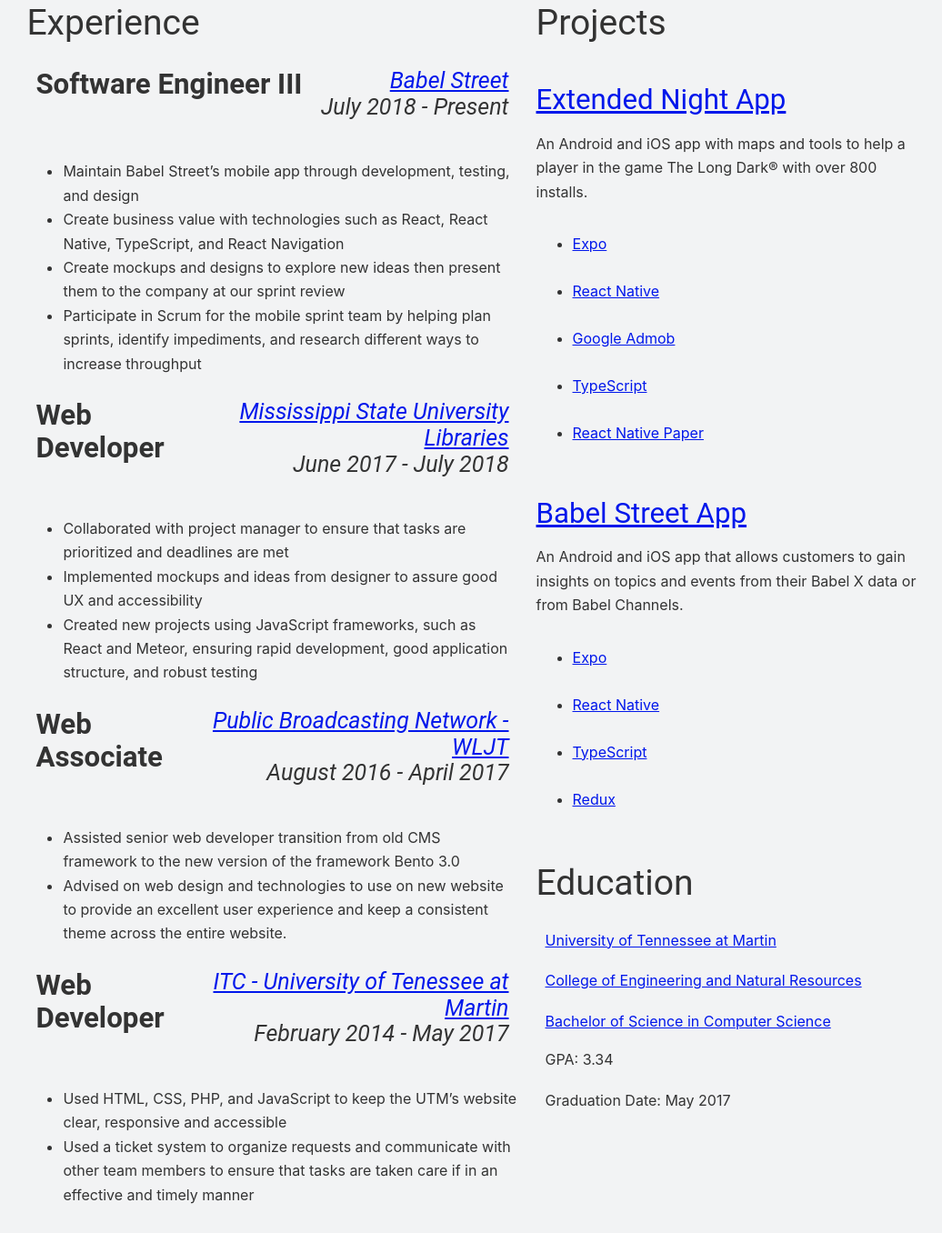
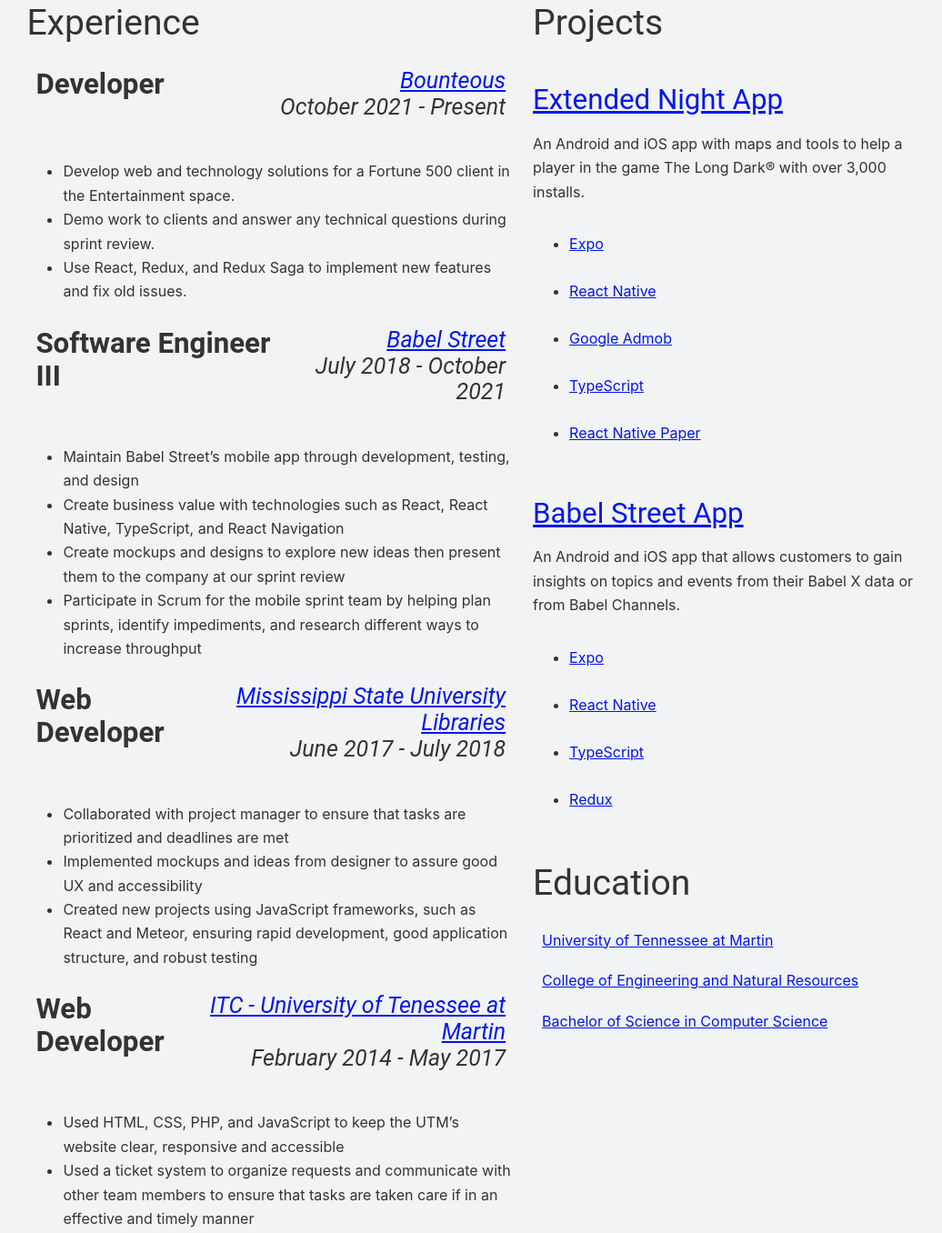
Before and after one commit to brooksbecton/resume, a plain HTML site: page index.html in a window 1280 px wide. Shown: the part 140-1496 px from the top of the page at 91% size, without its empty margins (115-1151 px from the left). Drawn offline with Linux system fonts and the light colour scheme.

Commit message:
Add Bounteous

```diff
--- a/index.html
+++ b/index.html
@@ -6,26 +6,11 @@
     <meta http-equiv="X-UA-Compatible" content="ie=edge" />
     <meta
       name="Description"
-      content="Software Developer Brooks Becton's resume"
+      content="Software Developer Brooks Becton's resumé"
     />
     <title>Brooks Becton Resumé</title>
     <link rel="shortcut icon" href="assets/favicon.ico" />
     <link rel="stylesheet" href="style.css" />
-
-    <!-- Global site tag (gtag.js) - Google Analytics -->
-    <script
-      async
-      src="https://www.googletagmanager.com/gtag/js?id=UA-156513006-1"
-    ></script>
-    <script>
-      window.dataLayer = window.dataLayer || [];
-      function gtag() {
-        dataLayer.push(arguments);
-      }
-      gtag("js", new Date());
-
-      gtag("config", "UA-156513006-1");
-    </script>
   </head>
   <body>
     <main>
@@ -54,10 +39,33 @@
 
           <section class="job">
             <div class="job-title">
+              <h3>Developer</h3>
+              <h4>
+                <a href="https://www.bounteous.com/">Bounteous</a> <br />
+                October 2021 - Present
+              </h4>
+            </div>
+
+            <ul>
+              <li>
+                Develop web and technology solutions for a Fortune 500 client in
+                the Entertainment space.
+              </li>
+              <li>
+                Demo work to clients and answer any technical questions during
+                sprint review.
+              </li>
+              <li>
+                Use React, Redux, and Redux Saga to implement new features and fix old issues.
+              </li>
+            </ul>
+          </section>
+          <section class="job">
+            <div class="job-title">
               <h3>Software Engineer III</h3>
               <h4>
                 <a href="https://www.babelstreet.com/">Babel Street</a> <br />
-                July 2018 - Present
+                July 2018 - October 2021
               </h4>
             </div>
 
@@ -113,31 +121,6 @@
 
           <section class="job">
             <div class="job-title">
-              <h3>Web Associate</h3>
-              <h4>
-                <a href="https://www.westtnpbs.org/"
-                  >Public Broadcasting Network - WLJT</a
-                >
-                <br />
-                August 2016 - April 2017
-              </h4>
-            </div>
-
-            <ul>
-              <li>
-                Assisted senior web developer transition from old CMS framework
-                to the new version of the framework Bento 3.0
-              </li>
-              <li>
-                Advised on web design and technologies to use on new website to
-                provide an excellent user experience and keep a consistent theme
-                across the entire website.
-              </li>
-            </ul>
-          </section>
-
-          <section class="job">
-            <div class="job-title">
               <h3>Web Developer</h3>
               <h4>
                 <a href="https://www.utm.edu/departments/itc/"
@@ -165,40 +148,13 @@
         <div class="right">
           <h2>Projects</h2>
 
-          <!-- <a href="https://brooksbecton.github.io/recipes/"
-            ><h3>Recipes Repository</h3></a
-          >
-          <p>
-            A recipe organization site with tags for categorization and
-            searching
-          </p>
-          <ul>
-            <li>
-              <a
-                href="https://developer.mozilla.org/en-US/docs/Learn/Accessibility/What_is_accessibility"
-                >Accessibility</a
-              >
-            </li>
-            <li>
-              <a href="https://www.gatsbyjs.org/">Gatsby</a>
-            </li>
-            <li>
-              <a href="https://www.github.com/mdx-js/mdx">MDX</a>
-            </li>
-            <li>
-              <a href="https://www.tailwindcss.com/">Tailwind</a>
-            </li>
-            <li>
-              <a href="https://www.typescriptlang.org/index.html">TypeScript</a>
-            </li>
-          </ul> -->
           <a
             href="https://play.google.com/store/apps/details?id=com.broabect.greatnorthguide"
             ><h3>Extended Night App</h3></a
           >
           <p>
             An Android and iOS app with maps and tools to help a player in the
-            game The Long Dark® with over 800 installs.
+            game The Long Dark® with over 3,000 installs.
           </p>
           <ul>
             <li>
@@ -220,32 +176,14 @@
             </li>
           </ul>
 
-          <!-- <a href="https://brooksbecton.github.io/7-wonders-calc/"
-            ><h3>7 Wonders Calculator</h3></a
+          <a
+            href="https://play.google.com/store/apps/details?id=com.babelstreet.mobile"
+            ><h3>Babel Street App</h3></a
           >
-          <p>Calculator for board game 7 Wonders</p>
-
-          <ul>
-            <li>
-              <a href="https://expressjs.com/">Express</a>
-            </li>
-            <li>
-              <a href="https://graphql.org/">GraphQL</a>
-            </li>
-            <li>
-              <a href="https://mikro-orm.io/">Mikro ORM</a>
-            </li>
-            <li>
-              <a href="https://create-react-app.dev/">Create React App</a>
-            </li>
-            <li>
-              <a href="https://www.typescriptlang.org/index.html">TypeScript</a>
-            </li>
-          </ul> -->
-          <a href="https://play.google.com/store/apps/details?id=com.babelstreet.mobile"
-            ><h3>Babel Street App </h3></a
-          >
-          <p>An Android and iOS app that allows customers to gain insights on topics and events from their Babel X data or from Babel Channels.</p>
+          <p>
+            An Android and iOS app that allows customers to gain insights on
+            topics and events from their Babel X data or from Babel Channels.
+          </p>
 
           <ul>
             <li>
@@ -262,24 +200,6 @@
             </li>
           </ul>
 
-          <!-- https://media.giphy.com/media/xFpT7lMV5Mkqq0E6YM/giphy.gif -->
-          <!-- <a href="https://brooksbecton.github.io/cah/"
-            ><h3>Cards Against Humanity App</h3></a
-          >
-          <p>
-            Play Cards Against Humanity online with an accessible drag and drop
-            interface
-          </p>
-          <ul>
-            <li><a href="https://www.cypress.io/ ">Cypress</a></li>
-            <li><a href="https://boardgame.io/">Boardgame.io</a></li>
-            <li>
-              <a href="https://github.com/atlassian/react-beautiful-dnd"
-                >React Beautiful DnD</a
-              >
-            </li>
-          </ul> -->
-
           <h2>Education</h2>
           <div class="education">
             <a href="https://www.utm.edu/">
@@ -293,10 +213,6 @@
             <a href="https://www.utm.edu/departments/compsci/">
               Bachelor of Science in Computer Science
             </a>
-
-            <p>GPA: 3.34</p>
-
-            <p>Graduation Date: May 2017</p>
           </div>
         </div>
       </div>
@@ -308,8 +224,9 @@
       window.matchMedia("(prefers-color-scheme: dark)").matches;
 
     window.matchMedia("(prefers-color-scheme: dark)").addListener(() => {
-      userPrefersDarkMode = window.matchMedia("(prefers-color-scheme: dark)")
-        .matches;
+      userPrefersDarkMode = window.matchMedia(
+        "(prefers-color-scheme: dark)"
+      ).matches;
 
       changeColorMode();
     });
```
